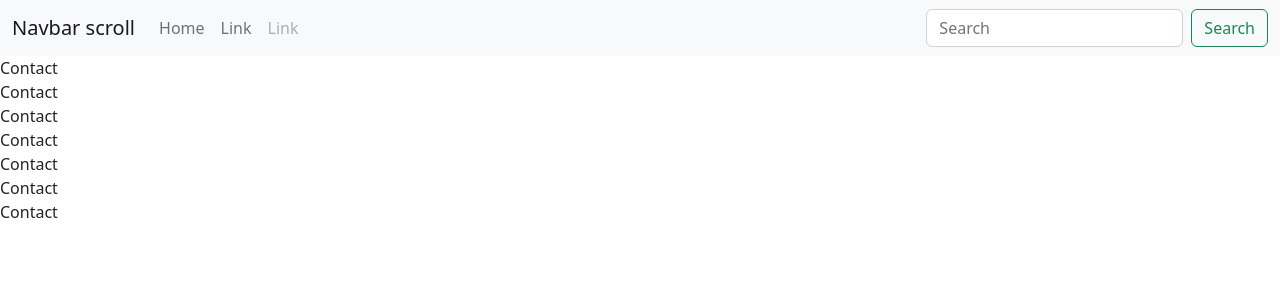
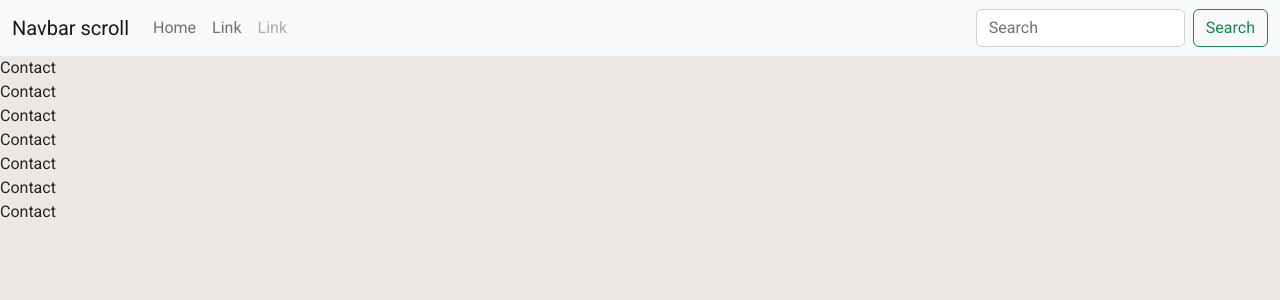
Before and after one commit to obaydullaa/Dev-Manager, a React (Vite) app: page / in a window 1280 px wide. Shown: the top 300 px of the page. Built offline with nearby package versions, Linux system fonts and the light colour scheme.

Commit message:
Adding google fonts roboto & lobster

```diff
--- a/src/index.css
+++ b/src/index.css
@@ -0,0 +1,8 @@
+@import url('https://fonts.googleapis.com/css2?family=Lobster+Two:ital,wght@0,400;1,700&family=Roboto:wght@400;700&display=swap');
+
+body {
+    font-family: 'Roboto', sans-serif;
+    /* font-family: 'Lobster Two', cursive; */
+    background-color: #eee8e4;
+
+}
```
